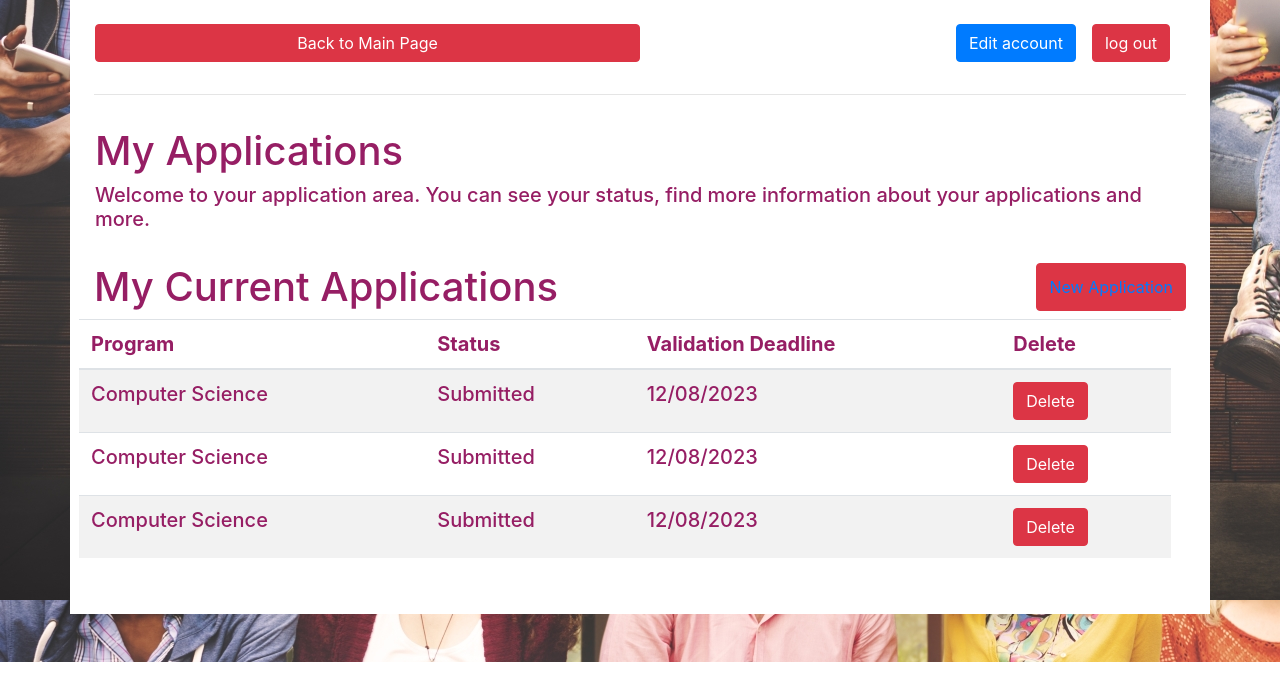
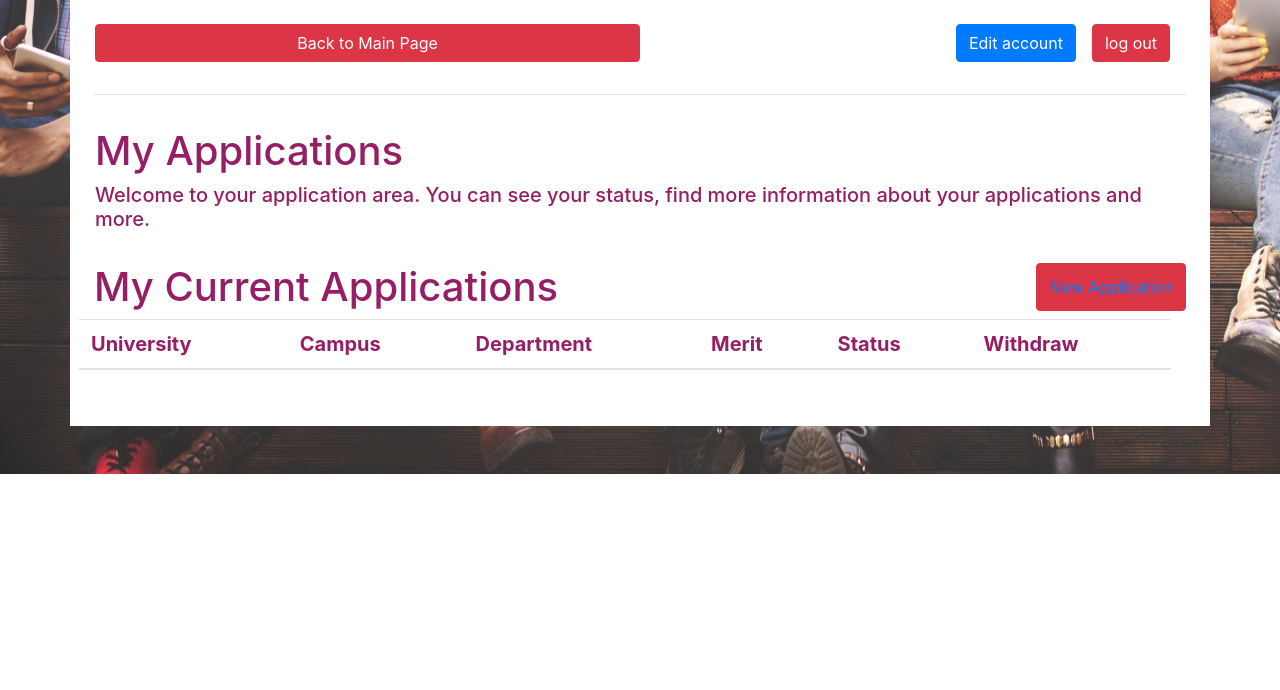
Before and after one commit to Shahdad161/psap_fyp, a Django app: page /stdApplyAdmission/ in a window 1280 px wide. Shown: the part 110-800 px from the top of the page. Run offline with Django 4.2, Linux system fonts and the light colour scheme; lists and menus that the app fills with data are empty; some libraries are stand-ins or nearby versions.

Commit message:
merit Displayed

```diff
--- a/psapApp/urls.py
+++ b/psapApp/urls.py
@@ -31,6 +31,11 @@ urlpatterns = [
     path('announce_admissions/', views.announce_admissions,
          name='announce_admissions'),
     path('stdApplyAdmission/', views.apply_admission, name='stdApplyAdmission'),
+    path('delete-merit/<int:merit_id>/', views.delete_merit_data, name='delete_merit_data'),
+
+
+
+
     #     path('apply_admissionSaveIntoTable/', views.apply_admissionSaveIntoTable,
     #     name='apply_admissionSaveIntoTable'),
 
--- a/psapApp/views.py
+++ b/psapApp/views.py
@@ -46,7 +46,7 @@ def loginasUni(request):
 
 def loginasStd(request):
     # Add your view logic here
-    return render(request, 'loginasStd.html')
+    return render(request, 'loginasStd.html',{})
 
 
 def registerasUniPage(request):
@@ -58,70 +58,23 @@ def registerasStd(request):
     # Add your view logic here
     return render(request, 'registerasStd.html')
 
+from django.shortcuts import render
+from .models import StudentMeritData  # Import your StudentMeritData model
+
+ # Import the StudentInfo model
 
 def stdHome(request):
-    # Add your view logic here
     if request.session.get('authenticated') == True:
         email = request.session.get('email')
-        cursor = conn.cursor()
-        cursor.execute(
-            "SELECT first_name FROM psapapp_stdinfotable WHERE email=%s", [email])
-        stdName = cursor.fetchone()[0]
-        return render(request, 'stdHome.html', {'stdName': stdName})
 
-# working without merit
-# def stdApplied(request):
-#     if request.session.get('authenticated') == True:
-#         email = request.session.get('email')
-#         cursor = conn.cursor()
-#         cursor.execute(
-#             "SELECT first_name, id FROM psapapp_stdinfotable WHERE email=%s", [email])
-#         row = cursor.fetchone()
-#         if row:
-#             stdName = row[0]
-#             std_id = row[1]
+        # Fetch the student's first name
+        student_info = StdInfoTable.objects.get(email=email)
+        stdName = student_info.first_name
 
-#         if request.method == 'POST':
-#             # Get the form data from the POST request
-#             university_name = request.POST.get('university')
-#             campus = request.POST.get('campus')
-#             program = request.POST.get('program')
-#             department = request.POST.get('department')
-#             required_test = request.POST.get('required_test')
-#             test_obtained_marks = request.POST.get('test_obtained_marks')
-#             test_total_marks = request.POST.get('test_total_marks')
-#             fees_slip = request.FILES.get('fees_slip')
+        # Fetch data from the StudentMeritData model based on the relationship
+        merit_data = StudentMeritData.objects.filter(student_info=student_info)
 
-#             try:
-#                 # Save the form data into the table
-#                 admission_form = AppliedForAdmissionForm.objects.create(
-#                     university=university_name,  # Corrected field name
-#                     campus=campus,
-#                     program=program,
-#                     department=department,
-#                     required_test=required_test,
-#                     test_obtained_marks=test_obtained_marks,
-#                     test_total_marks=test_total_marks,
-#                     fees_slip=fees_slip,
-#                     std_email=email,
-#                     student_info_id=std_id,
-#                 )
-#                 admission_form.save()
-
-#                 # Render the same page with a success message
-#                 return render(request, 'stdNewApplication.html', {'success_message': 'Your application was Submitted'})
-
-#             except Exception as e:
-#                 # Log the exception for debugging
-#                 print(e)
-#                 # Render the same page with an error message
-#                 return render(request, 'stdNewApplication.html', {'error_message': 'Error saving form data'})
-
-#         # Render the same page with an error message if the request method is not POST
-#         return render(request, 'stdNewApplication.html', {'error_message': 'Invalid request method'})
-
-#     else:
-#         return redirect('university_login/')
+        return render(request, 'stdHome.html', {'stdName': stdName, 'merit_data': merit_data})
 
 
 def stdApplied(request):
@@ -144,8 +97,8 @@ def stdApplied(request):
                 fees_slip = request.FILES.get('fees_slip')
 
                 # Fetch the admission conditions for the selected university
-                admission_conditions = Admission.objects.get(
-                    university_name=university_name)
+                admission_conditions = Admission.objects.filter(
+                university_name=university_name).first()
 
                 # Calculate the student's merit based on the formula defined in Admission model
                 # Replace this with your actual merit calculation formula
@@ -203,10 +156,10 @@ def stdApplied(request):
             return render(request, 'stdNewApplication.html', {'error_message': 'Invalid request method'})
 
         except StdInfoTable.DoesNotExist:
-            return render(request, 'error.html', {'error_message': 'Student information not found.'})
+            return render(request, 'stdNewApplication.html', {'error_message': 'Student information not found.'})
 
         except Admission.DoesNotExist:
-            return render(request, 'error.html', {'error_message': 'University not found in admission conditions.'})
+            return render(request, 'stdNewApplication.html', {'error_message': 'University not found in admission conditions.'})
 
     else:
         return redirect('university_login/')
@@ -514,13 +467,15 @@ def student_login(request):
             request.session['authenticated'] = True
             request.session['email'] = email
 
-            # cursor.execute(
-            #     "SELECT email from psapapp_stdinfotable WHERE email=%s", [email])
-            # email = cursor.fetchone()[0]
             cursor.execute(
                 "SELECT first_name from psapapp_stdinfotable WHERE email=%s", [email])
             stdName = cursor.fetchone()[0]
-            return render(request, 'stdHome.html', {'stdName': stdName})
+            student_info = StdInfoTable.objects.get(email=email)
+            stdName = student_info.first_name
+
+        # Fetch data from the StudentMeritData model based on the relationship
+            merit_data = StudentMeritData.objects.filter(student_info=student_info)
+            return render(request, 'stdHome.html', {'stdName': stdName,'merit_data': merit_data})
         else:
             messages.error(request, 'Invalid Email or Password')
             return render(request, 'loginasStd.html')
@@ -629,3 +584,18 @@ def apply_admission(request):
 
 
 # Merit calculation
+
+from django.http import HttpResponseNotFound
+
+def delete_merit_data(request, merit_id):
+    try:
+        merit_data = StudentMeritData.objects.get(pk=merit_id)
+
+        # Check if the logged-in user is the owner of the record
+        if merit_data.student_info.email == request.session.get('email'):
+            merit_data.delete()
+            return redirect('stdHome')  # Redirect to the student's home page after deletion
+        else:
+            return HttpResponseNotFound("Record not found.")
+    except StudentMeritData.DoesNotExist:
+        return HttpResponseNotFound("Record not found.")
--- a/templates/stdhome.html
+++ b/templates/stdhome.html
@@ -63,38 +63,37 @@
                     </button>
                 </div>
             </div>
+<!-- ... (previous HTML code) ... -->
+
 <div class="row table">
     <table class="table table-hover table-striped">
         <thead>
             <tr>
-                            <th>Program</th>
+                <th>University</th>
+                <th>Campus</th>
+                <th>Department</th>
+                <th>Merit</th>
                 <th>Status</th>
-                            <th>Validation Deadline</th>
-                            <th>Delete</th>
+                <th>Withdraw</th>
             </tr>
         </thead>
         <tbody>
+            {% for data in merit_data %}
             <tr>
-                            <td>Computer Science</td>
-                            <td>Submitted</td>
-                            <td>12/08/2023</td>
-                            <td><button class="btn btn-danger">Delete</button></td>
+                <td>{{ data.selected_university }}</td>
+                <td>{{ data.campus }}</td>
+                <td>{{ data.department }}</td>
+                <td>{{ data.merit_percentage }}</td>
+                <td>submitted</td>
+                <td><a href="{% url 'delete_merit_data' data.id %}" class="btn btn-danger">Delete</a></td>
             </tr>
-                        <tr>
-                            <td>Computer Science</td>
-                            <td>Submitted</td>
-                            <td>12/08/2023</td>
-                            <td><button class="btn btn-danger">Delete</button></td>
-                        </tr>
-                        <tr>
-                            <td>Computer Science</td>
-                            <td>Submitted</td>
-                            <td>12/08/2023</td>
-                            <td><button class="btn btn-danger">Delete</button></td>
-                        </tr>
+            {% endfor %}
         </tbody>
     </table>
 </div>
+
+<!-- ... (remaining HTML code) ... -->
+
         </div>
     </div>
     <!-- Optional JavaScript -->
--- a/templates/uniNewAdmissions.html
+++ b/templates/uniNewAdmissions.html
@@ -163,7 +163,7 @@
                 <div class="form-group">
                     <label class="col-md-4 control-label">merit calculation</label>
                     <div class="col-md-4 inputGroupContainer">
-                        <label> Bachelor required Percentage </label>
+                        <label> Matric required Percentage </label>
 
                         <div class="input-group">
                             <span class="input-group-addon"
```
Also changed, not shown: templates/uniHome.html (+1 -28 lines), psapApp/apps.py (line endings or trailing spaces). Lines whose indentation alone changed are shown as unchanged.
